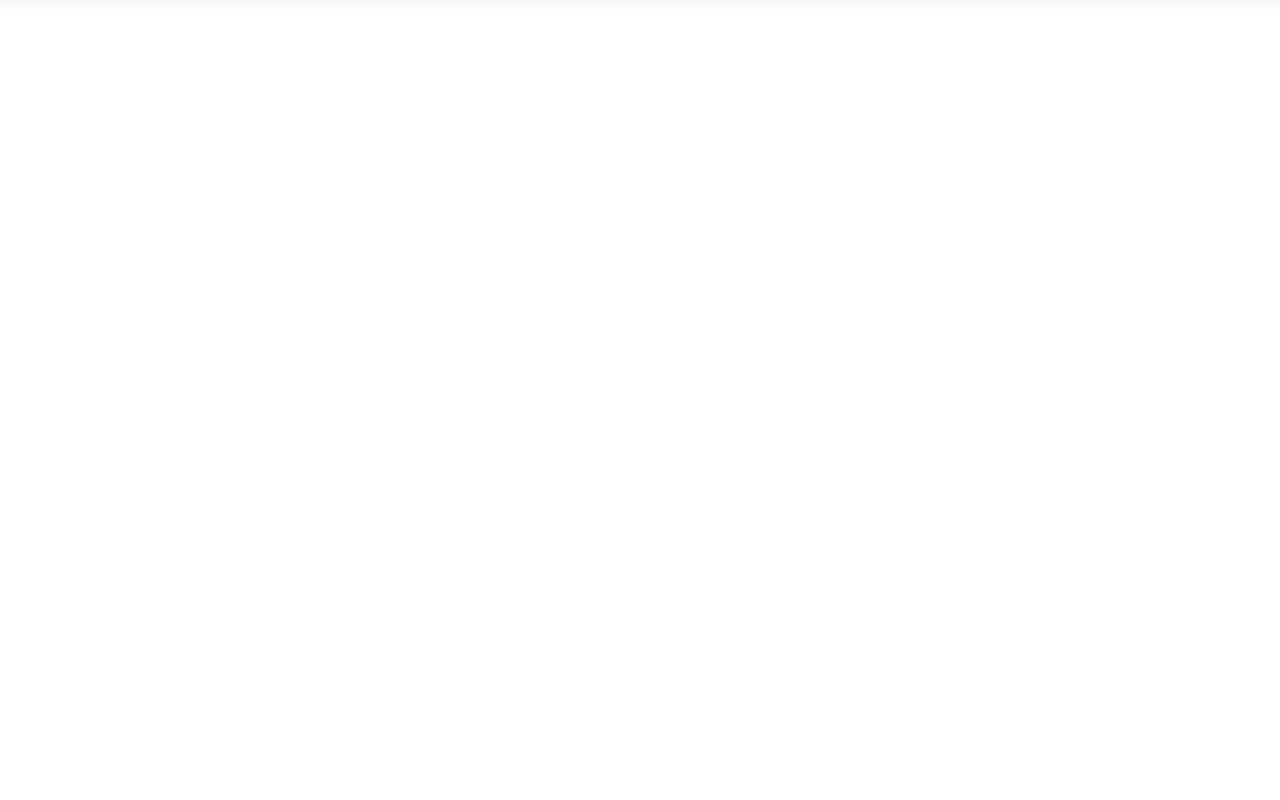
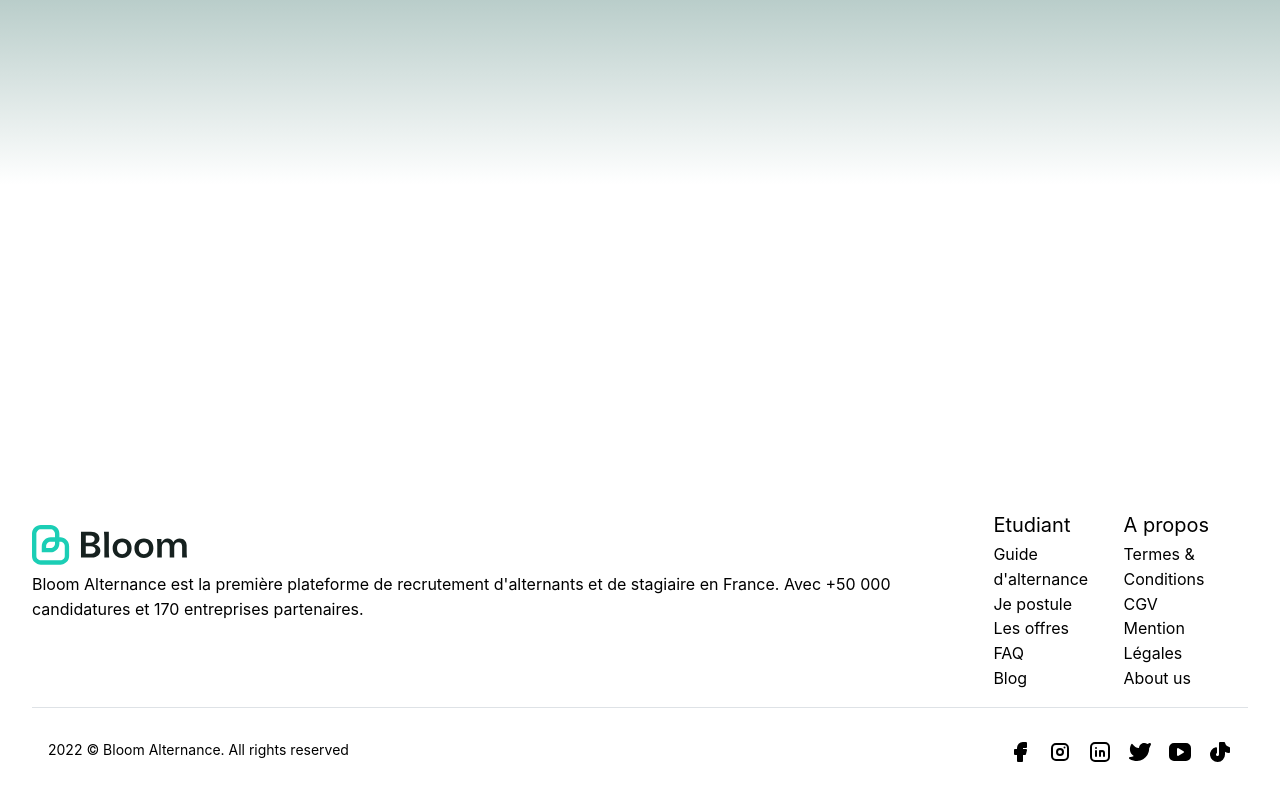
Before and after one commit to alirani/bloom_test_tech, a Next.js app: page / in a window 1280 px wide. Shown: the part 443-1243 px from the top of the page. Before the commit the page ends 920 px from the top, so only its background shows below. Built offline with nearby package versions, Linux system fonts and the light colour scheme.

Commit message:
feat: footer

```diff
--- a/src/app/layout.tsx
+++ b/src/app/layout.tsx
@@ -4,6 +4,7 @@
 import Header from '@/components/Header/Header'
 import './globals.css'
 import '@/styles/reset.scss'
+import Footer from '@/components/Footer/Footer'
 
 export const metadata: Metadata = {
   title: 'Bloom Technical Test',
@@ -11,10 +12,10 @@
 }
 
 const navigationItems = [
-  {link: '/', label: 'Je recrute !'},
-  {link: '/search', label: "Offres d'emploi"},
-  {link: '/', label: 'Mes offres', icon: true},
-  {link: '/', label: 'Se connecter', button: true}
+  { link: '/', label: 'Je recrute !' },
+  { link: '/search', label: "Offres d'emploi" },
+  { link: '/', label: 'Mes offres', icon: true },
+  { link: '/', label: 'Se connecter', button: true }
 ]
 
 export default function RootLayout({
@@ -29,8 +30,9 @@
       </head>
       <body>
         <MantineProvider>
-          <Header navItems={navigationItems}/>
+          <Header navItems={navigationItems} />
           {children}
+          <Footer />
         </MantineProvider>
       </body>
     </html>
--- /dev/null
+++ b/src/components/Footer/Footer.module.scss
@@ -0,0 +1,29 @@
+@use '/src/styles/variables.scss' as *;
+
+.footer {
+  padding: 2rem;
+  &Lists {
+    display: flex;
+    gap: 1rem;
+  }
+  &Header {
+    padding: 1rem 0;
+  }
+  &Container {
+    display: flex;
+    justify-content: space-evenly;
+    flex-direction: column;
+    @include media(large) {
+      flex-direction: row;
+    }
+  }
+  &Copyright {
+    display: flex;
+    padding: 1rem;
+    flex-direction: column;
+    @include media(large) {
+      flex-direction: row;
+      justify-content: space-between;
+    }
+  }
+}
--- /dev/null
+++ b/src/components/Footer/Footer.tsx
@@ -0,0 +1,61 @@
+import { Divider, Group, List, ListItem, Text } from '@mantine/core'
+import BloomIcon from '../Icon/Bloom'
+import {
+  IconBrandFacebookFilled,
+  IconBrandInstagram,
+  IconBrandLinkedin,
+  IconBrandTiktokFilled,
+  IconBrandTwitterFilled,
+  IconBrandYoutubeFilled
+} from '@tabler/icons-react'
+import styles from './Footer.module.scss'
+const Footer = () => {
+  return (
+    <footer className={styles.footer}>
+      <div className={styles.footerContainer}>
+        <div className={styles.footerHeader}>
+          <BloomIcon />
+          <Text size='md'>
+            Bloom Alternance est la première plateforme de recrutement d&apos;alternants et de stagiaire en France. Avec
+            +50 000 candidatures et 170 entreprises partenaires.
+          </Text>
+        </div>
+        <div className={styles.footerLists}>
+          <div>
+            <Text size='xl'>Etudiant</Text>
+            <List listStyleType='none'>
+              <ListItem>Guide d&apos;alternance</ListItem>
+              <ListItem>Je postule</ListItem>
+              <ListItem>Les offres</ListItem>
+              <ListItem>FAQ</ListItem>
+              <ListItem>Blog</ListItem>
+            </List>
+          </div>
+          <div>
+            <Text size='xl'>A propos</Text>
+            <List listStyleType='none'>
+              <ListItem>Termes & Conditions</ListItem>
+              <ListItem>CGV</ListItem>
+              <ListItem>Mention Légales</ListItem>
+              <ListItem>About us</ListItem>
+            </List>
+          </div>
+        </div>
+      </div>
+      <Divider my='md' />
+      <div className={styles.footerCopyright}>
+        <Text size='sm'>2022 © Bloom Alternance. All rights reserved</Text>
+        <Group>
+          <IconBrandFacebookFilled />
+          <IconBrandInstagram />
+          <IconBrandLinkedin />
+          <IconBrandTwitterFilled />
+          <IconBrandYoutubeFilled />
+          <IconBrandTiktokFilled />
+        </Group>
+      </div>
+    </footer>
+  )
+}
+
+export default Footer
```
